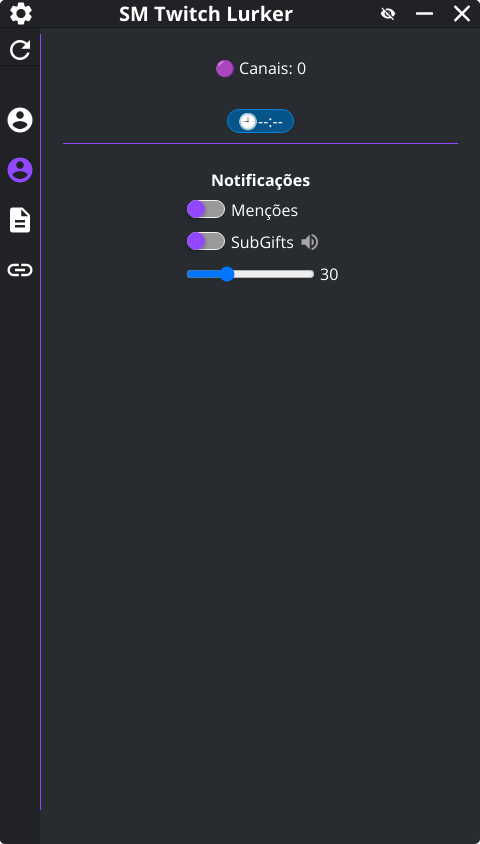
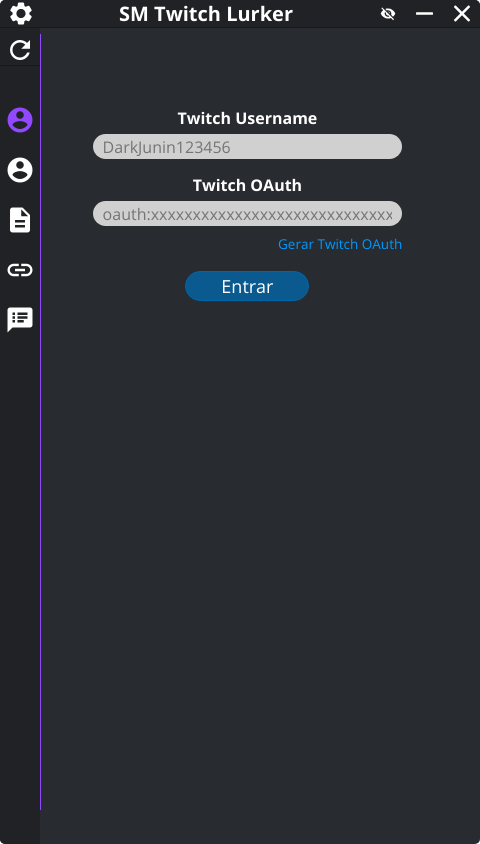
Before and after one commit to Raianwz/SMLurker, an Electron app: page app/index.html in a window 480 px wide. Drawn offline with nearby package versions, Linux system fonts and the light colour scheme; no server answers.

Commit message:
More fixes and added Console/Panel button

```diff
--- a/app/index.html
+++ b/app/index.html
@@ -53,13 +53,14 @@
         <div class="main">
             <div class="menu-bar">
                 <section id="refresh" class="material-icons" title="Recarregar">refresh <p class="mb-tooltip">Recarregar</p></section>
-                <section id="login_box" class="material-icons">account_circle <p class="mb-tooltip">Login</p></section>
-                <section id="user_box" class="material-icons selected">account_circle<p class="mb-tooltip">Perfil</p></section>
+                <section id="login_box" class="material-icons selected">account_circle <p class="mb-tooltip">Login</p></section>
+                <section id="user_box" class="material-icons">account_circle<p class="mb-tooltip">Perfil</p></section>
                 <section id="channels_box" class="material-icons">description<p class="mb-tooltip">Gerenciar Canais</p></section>
                 <section id="conection_box" class="material-icons">link<p class="mb-tooltip">Conexão de Canais</p></section>
+                <section id="console_open" disabled class="material-icons">speaker_notes<p class="mb-tooltip">Painel de Eventos</p></section>
             </div>
             <div class="vlinep"></div>
-            <div class="loginBox none">
+            <div class="loginBox actived">
                 <p>Twitch Username</p>
                 <input type="text" placeholder="DarkJunin123456" id="username">
                 <p>Twitch OAuth</p>
@@ -82,7 +83,7 @@
                     <div class="cnFile export" type="button" name="exportFileList">Exportar Lista<i class="material-icons">download</i></div>
                 </div>
             </div>
-            <div class="UserWrapper actived">
+            <div class="UserWrapper none">
                 <div id="UserBox"></div>
                 <span id="cntotal">&#x1F7E3 Canais: 0</span>
                 <div class="btnSair"></div>
--- a/src/components/configs/configs.js
+++ b/src/components/configs/configs.js
@@ -99,7 +99,7 @@
 
 function infoIniMin() {
     const { dialog } = require('@electron/remote');
-    let textao = `Por favor habilite Login Autómatico antes Iniciar Minimizado!`;
+    let textao = `Por favor habilite "Login Autómatico" antes de "Iniciar Minimizado"!`;
     dialog.showMessageBoxSync({
         type: 'info',
         title: 'Configurações — SMLurker',
--- a/src/components/window/transitions.js
+++ b/src/components/window/transitions.js
@@ -18,7 +18,6 @@
 //Transição entre Tela Login e Tela Principal
 function changeButtonSide(btnEntrar, destino) {
     const el = (el) => document.querySelector(el)
-    const elDisplay = (ele, style) => el(ele).style.display = `${style}`
     const rmClass = (ele, Class) => el(`${ele}`).classList.remove(`${Class}`);
     const addClass = (ele, Class) => el(`${ele}`).classList.add(`${Class}`);
     const Notify = async () => appcore.sc.data.loadNotify();
@@ -28,6 +27,7 @@
     if (destino == 1) {
         rmClass('#user_box','none');
         rmClass('#conection_box','none');
+        rmClass('#console_open','none');
         addClass('.JoinLeave','none');
         addClass('.loginBox','none');
         rmClass('.loginBox', 'actived');
@@ -46,6 +46,7 @@
         rmClass('#channels_box', 'none')
         addClass('#user_box','none')
         addClass('#conection_box','none')
+        addClass('#console_open','none')
         //setTimeout(() => { addClass('.mainBox', 'show'); elDisplay('.mainBox', 'flex'); elDisplay('.UserWrapper', 'none'); }, .1 * 1000)
     }
 }
--- a/src/css/main.css
+++ b/src/css/main.css
@@ -239,6 +239,12 @@
     padding-inline: 5px;
     margin-top: 15px;
     cursor: pointer;
+}
+
+section[disabled]:hover .mb-tooltip,
+div.menu-bar>section[disabled]:hover {
+    background-color: var(--disable);
+    cursor: not-allowed;
 }
 
 div.menu-bar #refresh {
@@ -495,7 +501,7 @@
     transition: 2s ease 0s;
 }
 
-.channelsManager div[type='button']{
+.channelsManager div[type='button'] {
     margin-top: 10px;
     display: inline-block;
     margin-inline: 30px;
@@ -648,7 +654,7 @@
     transition: .5s ease 0s;
 }
 
-.channelsManager div[type='button'].cnFile:hover.export{
+.channelsManager div[type='button'].cnFile:hover.export {
     color: var(--blue);
     transition: 1s ease 0s;
     background-color: #ffffff;
@@ -697,6 +703,7 @@
     display: flex;
     align-items: center;
 }
+
 div#mentionsbar span[name="jc_clean"],
 div#mentionsbar span[name="clearPing"] {
     cursor: pointer;
@@ -981,7 +988,7 @@
     color: #ffd502;
 }
 
-.JoinLeave textarea{
+.JoinLeave textarea {
     width: 380px;
     height: 180px;
     margin-top: 30px;
@@ -990,18 +997,19 @@
     padding: 5px 10px 5px 10px;
 }
 
-.JoinLeave div#mentionsbar{
+.JoinLeave div#mentionsbar {
     display: flex;
     justify-content: space-between;
     align-items: center;
     margin-left: -7px;
 }
-.JoinLeave div#mentionsbar span{
+
+.JoinLeave div#mentionsbar span {
     cursor: pointer;
 }
 
 .UserWrapper span#cntotal,
-.UserWrapper span#Mtimer{
+.UserWrapper span#Mtimer {
     margin-left: auto;
     margin-right: auto;
     display: flex;
@@ -1009,15 +1017,13 @@
     margin-bottom: 10px;
 }
 
-.UserWrapper span#cntotal{
+.UserWrapper span#cntotal {}
 
-}
-
-.UserWrapper span#Mtimer{
+.UserWrapper span#Mtimer {
     margin-top: 20px;
 }
 
-.mb-tooltip{
+.mb-tooltip {
     display: none;
     position: absolute;
     top: auto;
@@ -1036,7 +1042,7 @@
     transition: 2s ease .8s;
 }
 
-div.menu-bar section:hover>.mb-tooltip{
+div.menu-bar section:hover>.mb-tooltip {
     transform: translateX(40px);
     display: block;
     margin-top: -30px;
@@ -1044,7 +1050,7 @@
     z-index: 1;
 }
 
-section#user_box:hover>.mb-tooltip{
+section#user_box:hover>.mb-tooltip {
     margin-top: 0px;
     width: fit-content;
     white-space: pre-wrap;
```
